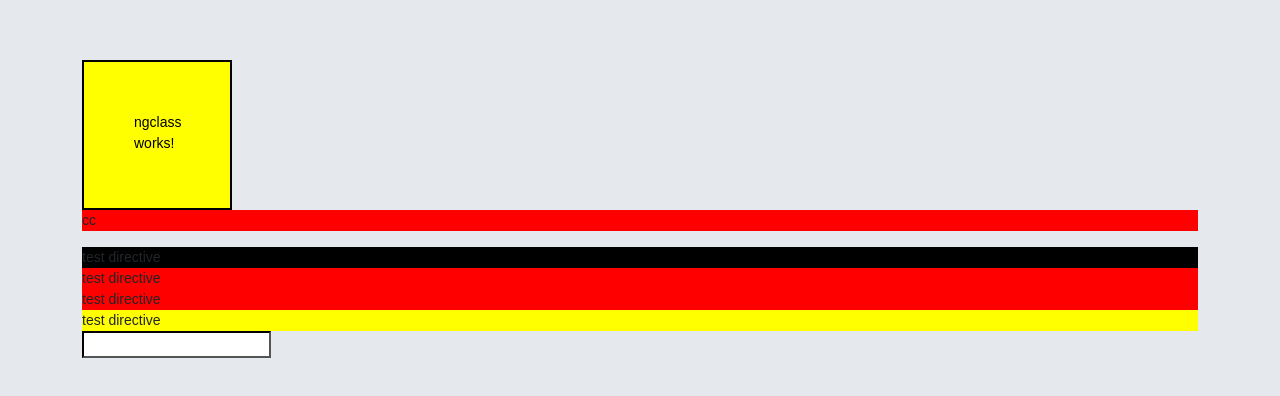
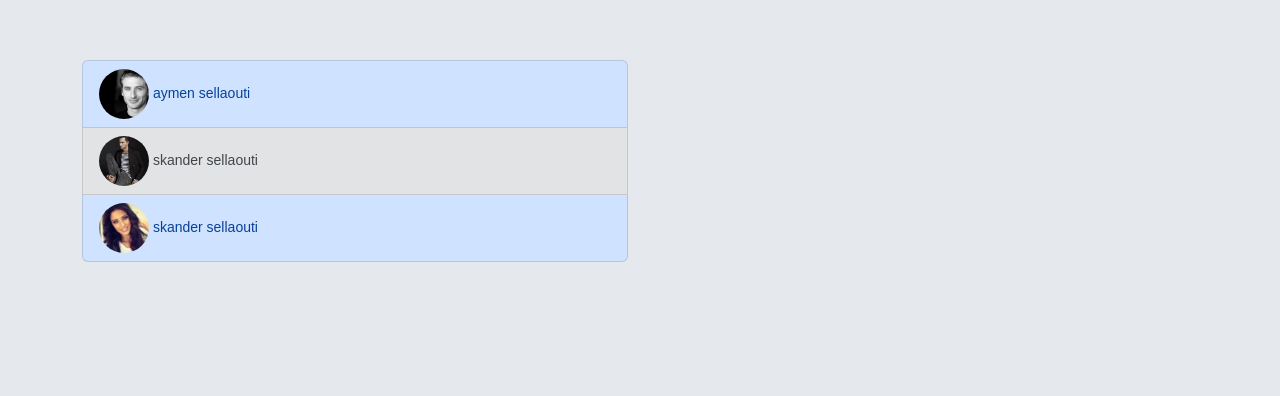
Before and after one commit to aymensellaouti/arabsoft, an Angular app: page / in a window 1280 px wide. Shown: the top 396 px of the page. Built offline with nearby package versions, Linux system fonts and the light colour scheme.

Commit message:
ngIf et ngFor

```diff
--- a/src/app/app.component.html
+++ b/src/app/app.component.html
@@ -1 +1 @@
-<app-ngclass></app-ngclass>
+<app-cv></app-cv>
--- a/src/app/cv/cv-card/cv-card.component.html
+++ b/src/app/cv/cv-card/cv-card.component.html
@@ -1,16 +1,16 @@
-<div class="card-container">
+<div class="card-container" *ngIf="cv">
   <div class="card">
     <div class="front">
       <div class="cover">
         <img src="assets/images/rotating_card_thumb2.png">
       </div>
       <div class="user">
-        <img class="img-circle" src="assets/images/{{cv?.path ?? 'rotating_card_profile2.png'}}">
+        <img class="img-circle" src="assets/images/{{cv.path }}">
       </div>
       <div class="content">
         <div class="main">
-          <h3 class="name">{{cv?.firstname}} {{cv?.name}}</h3>
-          <p class="profession">{{cv?.job}}</p>
+          <h3 class="name">{{cv.firstname}} {{cv.name}}</h3>
+          <p class="profession">{{cv.job}}</p>
           <p class="text-center">"I'm the new Sinatra, and since I made it here I can make it anywhere, yeah, they
             love me everywhere"</p>
         </div>
--- a/src/app/cv/cv/cv.component.ts
+++ b/src/app/cv/cv/cv.component.ts
@@ -27,6 +27,15 @@
       'rotating_card_profile3.png',
       '12345'
     ),
+    new Cv(
+      3,
+      'sellaouti',
+      'skander',
+      3,
+      'tgangin',
+      'rotating_card_profile.png',
+      '12345'
+    ),
   ];
   constructor() {}
 
--- a/src/app/cv/list/list.component.html
+++ b/src/app/cv/list/list.component.html
@@ -1,8 +1,8 @@
 <ol class="list-group">
-  <li class="list-group-item">
-    <app-item (selectCv)="forwardItem($event)" [cv]="cvs[0]"></app-item>
-  </li>
-  <li class="list-group-item">
-    <app-item (selectCv)="forwardItem($event)" [cv]="cvs[1]"></app-item>
+  <li [ngClass]="{
+      'list-group-item-primary': !isOdd,
+      'list-group-item-secondary': isOdd
+    }" *ngFor="let cv of cvs; let isOdd = odd" class="list-group-item">
+    <app-item (selectCv)="forwardItem($event)" [cv]="cv"></app-item>
   </li>
 </ol>
```
